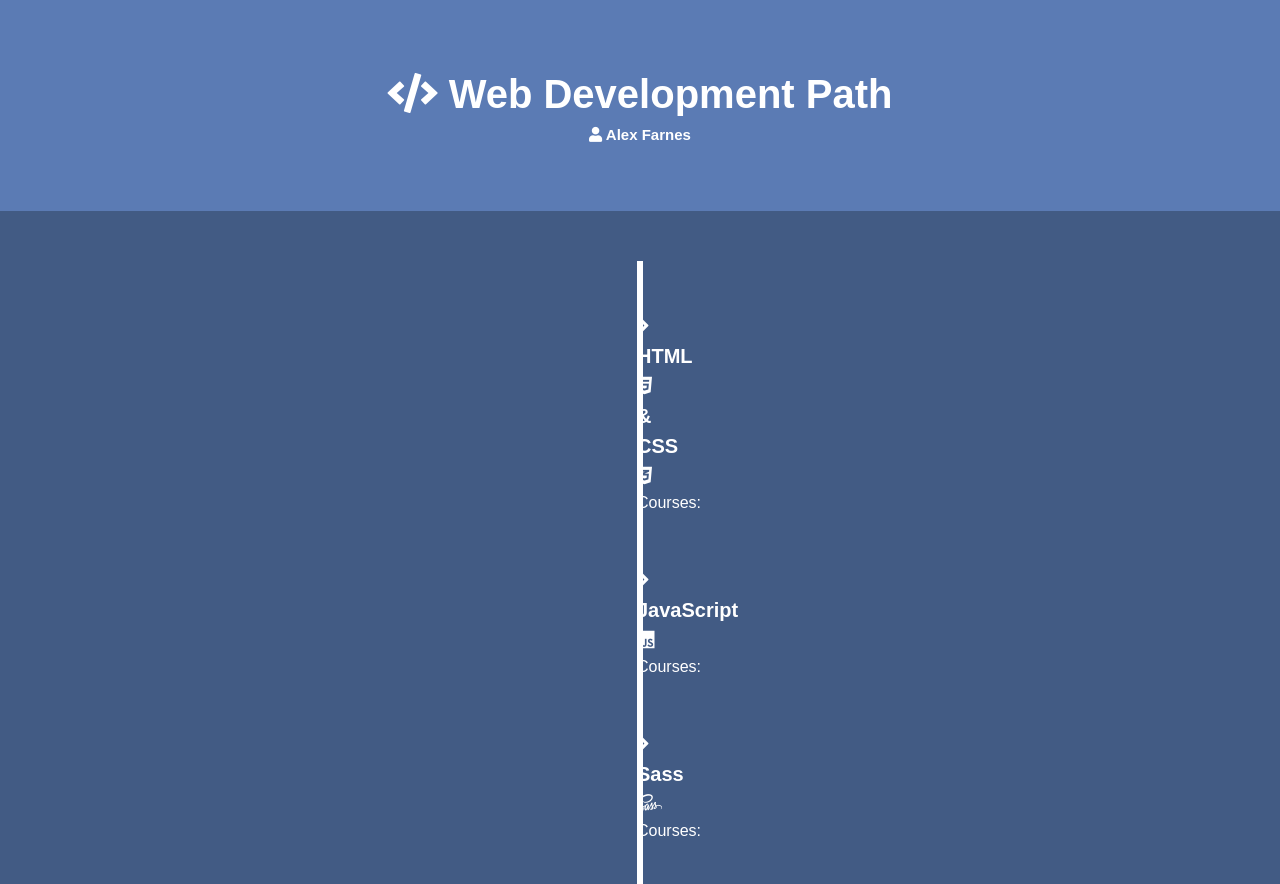
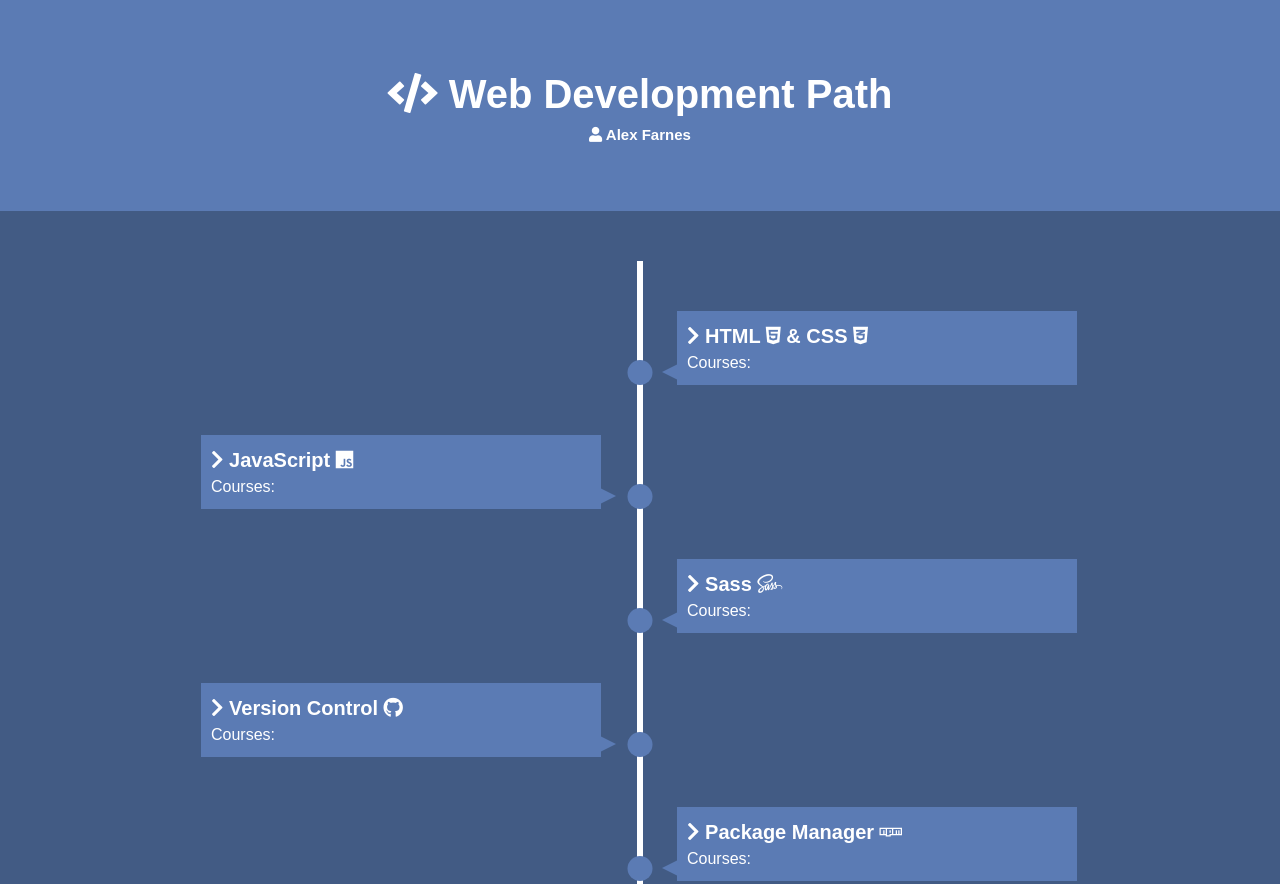
Before and after one commit to AlexRFarnes/web-development-path, a plain HTML site: page index.html in a window 1280 px wide. Shown: the top 884 px of the page. Drawn offline with Linux system fonts and the light colour scheme.

Commit message:
Add animations when element is scrolled in viewport

```diff
--- a/index.html
+++ b/index.html
@@ -85,7 +85,7 @@
         <li class="timeline__item">
           <div class="timeline__box">
             <h3>
-              <i class="fas fa-chevron-right"></i> Node
+              <i class="fas fa-chevron-right"></i> Node.js
               <i class="fab fa-node"></i>
             </h3>
             <p>Courses:</p>
@@ -93,5 +93,6 @@
         </li>
       </ul>
     </section>
+    <script src="main.js"></script>
   </body>
 </html>
--- /dev/null
+++ b/main.js
@@ -0,0 +1,26 @@
+const items = document.querySelectorAll('.timeline__item');
+
+const isInViewport = el => {
+    const rect = el.getBoundingClientRect();
+    return (
+        rect.top >= 0 &&
+        rect.left >= 0 &&
+        rect.bottom <= (
+            window.innerHeight ||
+            document.documentElement.clientHeight ) &&
+            rect.right <= (window.innerWidth ||
+                document.documentElement.clientWidth)
+    );
+};
+
+
+const run = () => items.forEach(item => {
+        if(isInViewport(item)) {
+            item.classList.add('show');
+        }
+    });
+
+// Events
+window.addEventListener('load', run);
+window.addEventListener('resize', run);
+window.addEventListener('scroll', run);
--- a/style.css
+++ b/style.css
@@ -52,7 +52,6 @@ p {
 }
 
 /* Timeline line */
-
 .timeline__item {
   list-style: none;
   position: relative;
@@ -63,5 +62,111 @@ p {
 }
 
 /* Boxes  */
-/* .timeline__box {
-} */
+.timeline__box {
+  position: relative;
+  bottom: 0;
+  width: 40rem;
+  padding: 1rem;
+  background-color: var(--secondary-color);
+  transition: all 0.3s;
+  visibility: hidden;
+  opacity: 0;
+}
+
+/* Right side */
+.timeline__item:nth-child(odd) .timeline__box {
+  left: 4rem;
+  transform: translateX(20rem);
+}
+
+/* Left side */
+.timeline__item:nth-child(even) .timeline__box {
+  left: -43.6rem;
+  transform: translateX(-20rem);
+}
+
+/* Show boxes */
+.timeline__item.show .timeline__box {
+  transform: none;
+  visibility: visible;
+  opacity: 1;
+}
+
+/* Dots */
+.timeline__item::after {
+  content: "";
+  position: absolute;
+  left: 50%;
+  bottom: 0;
+  width: 2.5rem;
+  height: 2.5rem;
+  background-color: inherit;
+  transform: translateX(-50%) scale(0);
+  border-radius: 50%;
+  transition: all 0.3s;
+}
+
+.timeline__item.show::after {
+  background-color: var(--secondary-color);
+  transform: translateX(-50%) scale(1);
+}
+
+/* Arrows base */
+.timeline__box::before {
+  content: "";
+  position: absolute;
+  bottom: 0.5rem;
+  width: 0;
+  height: 0;
+  border-style: solid;
+}
+
+/* Right Side Arrows */
+.timeline__item:nth-child(odd) .timeline__box::before {
+  left: -1.5rem;
+  border-width: 0.8rem 1.6rem 0.8rem 0;
+  border-color: transparent var(--secondary-color) transparent transparent;
+}
+
+/* Left Side Arrows */
+.timeline__item:nth-child(even) .timeline__box::before {
+  right: -1.5rem;
+  border-width: 0.8rem 0 0.8rem 1.6rem;
+  border-color: transparent transparent transparent var(--secondary-color);
+}
+
+/* Media Queries */
+@media (max-width: 56.25em) {
+  /* 900px */
+  .timeline__box {
+    width: 25rem;
+  }
+
+  /* Left side */
+  .timeline__item:nth-child(even) .timeline__box {
+    left: -28.4rem;
+  }
+}
+
+@media (max-width: 37.5em) {
+  /* 600px */
+  .timeline__item {
+    margin-left: 2rem;
+  }
+
+  .timeline__box {
+    width: calc(100vw - 9rem);
+  }
+
+  /* Left side */
+  .timeline__item:nth-child(even) .timeline__box {
+    left: 4rem;
+  }
+
+  /* Left Side Arrows */
+  .timeline__item:nth-child(even) .timeline__box::before {
+    left: -1.5rem;
+    border-width: 0.8rem 1.6rem 0.8rem 0;
+    border-color: transparent var(--secondary-color) transparent transparent;
+  }
+}
```
